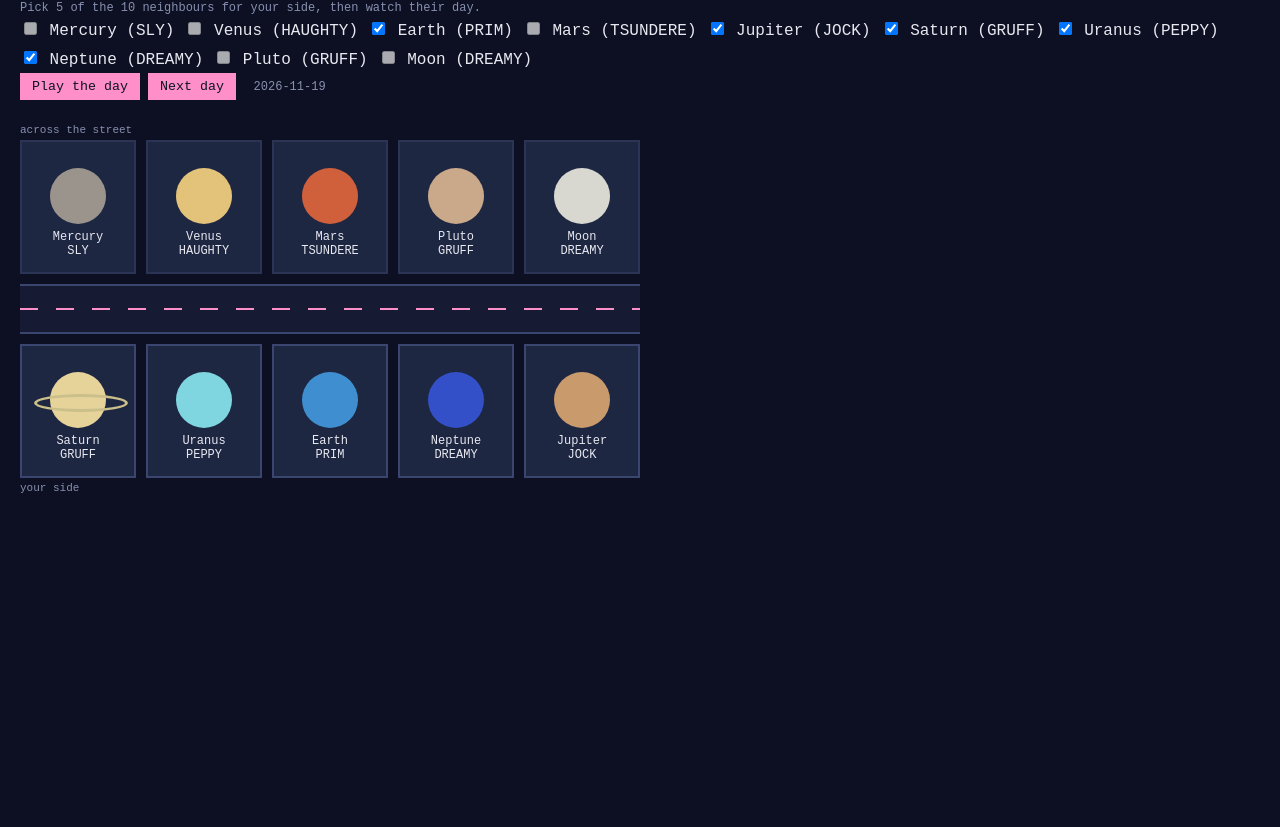
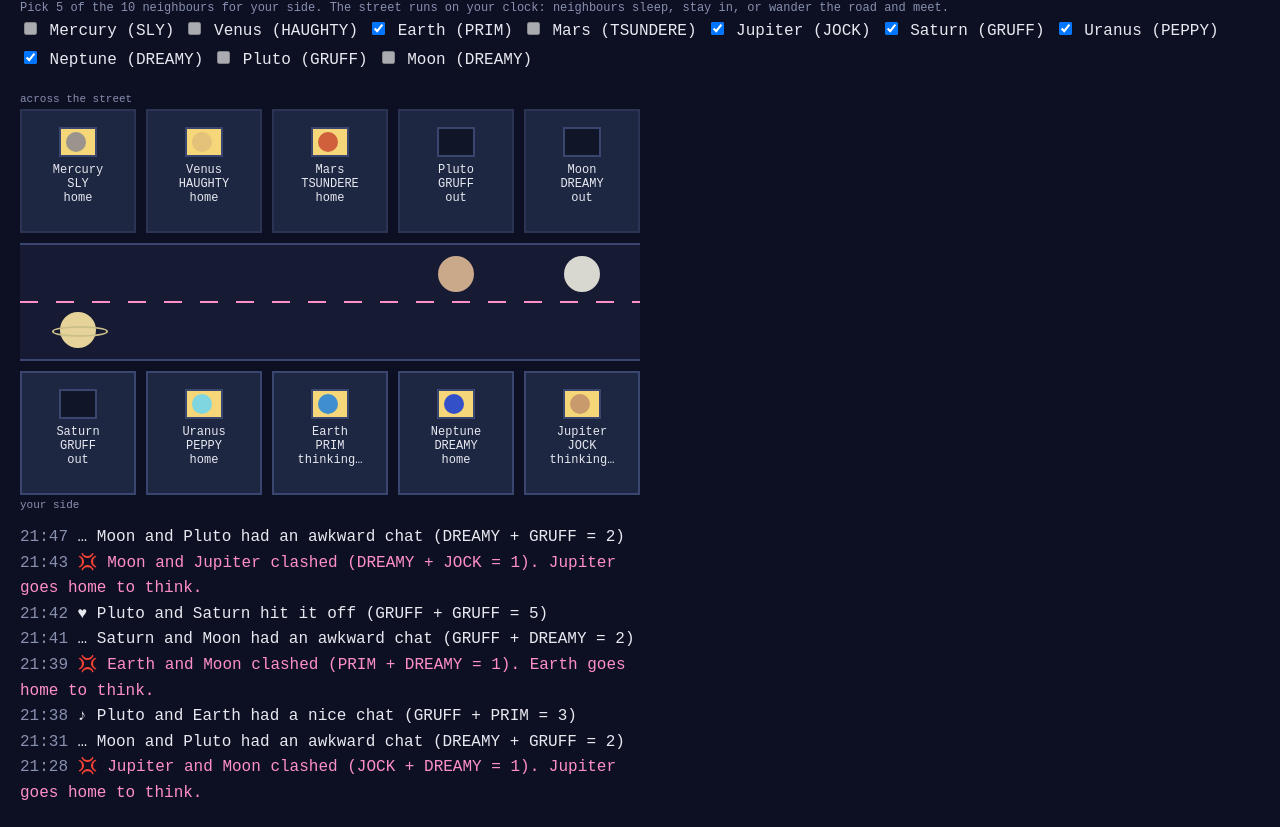
Before and after one commit to okayline/auto-talk, a website: page index.html in a window 1280 px wide. Shown: the part 54-881 px from the top of the page. Before the commit the page ends 800 px from the top, so only its background shows below. Drawn offline with Linux system fonts and the light colour scheme.

Commit message:
v0.4: the street runs on the real clock
Added sleep hours per type, home/out each hour, live meetings between neighbours who are out, 15-minute sulks and pair rests. Removed the Play the day / Next day buttons and playDay.

Co-Authored-By: Claude Opus 5.5 <noreply@anthropic.com>
Claude-Session: https://claude.ai/code/session_019egissoem3TVfe3TG99iZE

```diff
--- a/index.html
+++ b/index.html
@@ -8,58 +8,59 @@
   body { background: #0d1022; color: #e8e8f0; font-family: "Courier New", monospace; margin: 0; padding: 20px; }
   h1 { color: #ff8fc8; font-size: 20px; margin: 0 0 12px; }
   .pick label { display: inline-block; margin: 4px 10px 4px 0; cursor: pointer; }
-  .town { margin: 24px 0 8px; max-width: 620px; }
+  .clock { font-size: 18px; color: #ff8fc8; margin-left: 4px; }
+  .note { color: #8890b0; font-size: 12px; }
+  .town { margin: 20px 0 8px; max-width: 620px; }
   .row { display: grid; grid-template-columns: repeat(5, 1fr); gap: 10px; }
-  .road { height: 46px; margin: 10px 0; background: #161b33; border-top: 2px solid #3a4670; border-bottom: 2px solid #3a4670;
-          background-image: repeating-linear-gradient(90deg, #ff8fc8 0 18px, transparent 18px 36px); background-size: 100% 2px; background-repeat: no-repeat; background-position: 0 50%; }
   .side { font-size: 11px; color: #8890b0; margin: 4px 0; }
+  .house { height: 120px; background: #1d2742; border: 2px solid #3a4670; position: relative; text-align: center; }
   .house.across { border-color: #2c3456; }
-  .house { height: 130px; background: #1d2742; border: 2px solid #3a4670; position: relative; text-align: center; }
-  .house.inside { opacity: 0.45; }
-  .head { width: 56px; height: 56px; border-radius: 50%; margin: 26px auto 6px; position: relative; transition: transform .2s; }
-  .head.ringed::after { content: ""; position: absolute; left: -16px; top: 22px; width: 88px; height: 12px; border: 3px solid #cbbf8a; border-radius: 50%; }
+  .house.asleep { background: #111528; }
+  .window { width: 34px; height: 26px; margin: 16px auto 6px; border: 2px solid #3a4670; background: #111528; position: relative; }
+  .house.in .window { background: #f5d77a; }
+  .house.in .window .head { display: block; }
+  .window .head { display: none; position: absolute; left: 5px; top: 3px; width: 20px; height: 20px; }
+  .label { font-size: 12px; }
+  .road { margin: 10px 0; background: #161b33; border-top: 2px solid #3a4670; border-bottom: 2px solid #3a4670; padding: 6px 0; }
+  .lane { display: grid; grid-template-columns: repeat(5, 1fr); gap: 10px; height: 46px; }
+  .centre { height: 2px; background-image: repeating-linear-gradient(90deg, #ff8fc8 0 18px, transparent 18px 36px); margin: 4px 0; }
+  .spot { position: relative; display: flex; justify-content: center; align-items: center; }
+  .head { border-radius: 50%; position: relative; }
+  .spot .head { width: 36px; height: 36px; }
+  .head.ringed::after { content: ""; position: absolute; left: -22%; top: 40%; width: 144%; height: 18%; border: 2px solid #cbbf8a; border-radius: 50%; }
   .head.tilted { transform: rotate(90deg); }
-  .house.talking .head { transform: scale(1.12); }
-  .house.talking .head.tilted { transform: rotate(90deg) scale(1.12); }
-  .label { font-size: 12px; }
-  .bubble { position: absolute; top: -18px; right: -8px; background: #fff; color: #222; border-radius: 12px; padding: 2px 8px; font-size: 18px; display: none; }
-  .house.talking .bubble { display: block; }
-  .log { margin-top: 18px; line-height: 1.6; min-height: 1.6em; }
+  .bubble { position: absolute; top: -14px; right: 6px; background: #fff; color: #222; border-radius: 12px; padding: 0 7px; font-size: 16px; }
+  .log { margin-top: 14px; line-height: 1.6; max-width: 620px; }
   .log .clash { color: #ff8fc8; }
-  button { font-family: inherit; background: #ff8fc8; color: #0d1022; border: 0; padding: 6px 12px; cursor: pointer; margin-right: 8px; }
-  button:disabled { opacity: .4; cursor: default; }
-  .note { color: #8890b0; font-size: 12px; }
+  .log .time { color: #8890b0; }
 </style>
 </head>
 <body>
-<h1>auto-talk</h1>
-<div class="note">Pick 5 of the 10 neighbours for your side, then watch their day.</div>
+<h1>auto-talk <span class="clock" id="clock"></span></h1>
+<div class="note">Pick 5 of the 10 neighbours for your side. The street runs on your clock: neighbours sleep, stay in, or wander the road and meet.</div>
 <div class="pick" id="pick"></div>
-<button id="play">Play the day</button><button id="next">Next day</button>
-<span class="note" id="day"></span>
 <div class="town">
   <div class="side">across the street</div>
   <div class="row" id="across"></div>
-  <div class="road"></div>
-  <div class="row" id="street"></div>
+  <div class="road">
+    <div class="lane" id="laneAcross"></div>
+    <div class="centre"></div>
+    <div class="lane" id="laneMine"></div>
+  </div>
+  <div class="row" id="mine"></div>
   <div class="side">your side</div>
 </div>
 <div class="log" id="log"></div>
 
 <script type="module">
-import { PLANETS, playDay } from './sim.js';
+import { PLANETS, streetHour } from './sim.js';
 
 const KEY = 'auto-talk';
-const load = () => { try { return JSON.parse(localStorage.getItem(KEY)) || {}; } catch { return {}; } };
-const save = (s) => { try { localStorage.setItem(KEY, JSON.stringify(s)); } catch {} };
-
-const today = () => new Date().toLocaleDateString('en-CA'); // YYYY-MM-DD, local time
-const addDays = (ymd, n) => { const d = new Date(ymd + 'T12:00:00'); d.setDate(d.getDate() + n); return d.toLocaleDateString('en-CA'); };
-
-let state = load();
-state.day ||= today();
-state.residents ||= ['saturn', 'uranus', 'earth', 'neptune', 'jupiter'];
-state.thinking ||= [];
+let saved = {};
+try { saved = JSON.parse(localStorage.getItem(KEY)) || {}; } catch {}
+let mine = Array.isArray(saved.residents) && saved.residents.length === 5 ? saved.residents : ['saturn', 'uranus', 'earth', 'neptune', 'jupiter'];
+const ids = Object.keys(PLANETS);
+const others = () => ids.filter((id) => !mine.includes(id));
 
 const pick = document.getElementById('pick');
 for (const [id, p] of Object.entries(PLANETS)) {
@@ -68,74 +69,61 @@ for (const [id, p] of Object.entries(PLANETS)) {
   pick.append(l);
 }
 const boxes = [...pick.querySelectorAll('input')];
-const syncBoxes = () => {
-  for (const b of boxes) { b.checked = state.residents.includes(b.value); b.disabled = !b.checked && state.residents.length >= 5; }
-};
+const syncBoxes = () => { for (const b of boxes) { b.checked = mine.includes(b.value); b.disabled = !b.checked && mine.length >= 5; } };
 pick.addEventListener('change', () => {
-  state.residents = boxes.filter((b) => b.checked).map((b) => b.value);
-  state.thinking = [];
-  save(state); syncBoxes(); drawStreet();
+  mine = boxes.filter((b) => b.checked).map((b) => b.value);
+  if (mine.length === 5) { try { localStorage.setItem(KEY, JSON.stringify({ residents: mine })); } catch {} }
+  syncBoxes(); draw();
 });
 
-const street = document.getElementById('street');
-const across = document.getElementById('across');
-const houses = {};
-function drawStreet() {
-  street.innerHTML = '';
-  across.innerHTML = '';
-  // Across the street: the 5 you didn't pick. They don't take part in the day yet.
-  const others = Object.keys(PLANETS).filter((id) => !state.residents.includes(id));
-  for (const id of others) {
-    const h = document.createElement('div');
-    const p = PLANETS[id];
-    h.className = 'house across';
-    h.innerHTML = `<div class="head${id === 'saturn' ? ' ringed' : ''}${id === 'uranus' ? ' tilted' : ''}" style="background:${p.color}"></div><div class="label">${p.name}<br>${p.type}</div>`;
-    across.append(h);
+const head = (id) => `<div class="head${id === 'saturn' ? ' ringed' : ''}${id === 'uranus' ? ' tilted' : ''}" style="background:${PLANETS[id].color}"></div>`;
+const hhmm = (h, m) => `${String(h).padStart(2, '0')}:${String(m).padStart(2, '0')}`;
+const WORD = { asleep: 'asleep 💤', in: 'home', out: 'out' };
+
+function draw() {
+  const now = new Date();
+  const date = now.toLocaleDateString('en-CA'), h = now.getHours(), m = now.getMinutes();
+  document.getElementById('clock').textContent = hhmm(h, m);
+  if (mine.length !== 5) { document.getElementById('log').textContent = 'Pick 5 neighbours for your side.'; return; }
+
+  const street = streetHour(ids, date, h, m);
+  const talking = street.meetings.filter((x) => x.minute === m); // the meeting happening this minute, if any
+  const bubbleFor = {};
+  for (const x of talking) { bubbleFor[x.a] = x.emote; bubbleFor[x.b] = x.emote; }
+
+  const fill = (rowId, laneId, list, across) => {
+    const row = document.getElementById(rowId), lane = document.getElementById(laneId);
+    row.innerHTML = ''; lane.innerHTML = '';
+    for (const id of list) {
+      const where = street.where[id];
+      const sulk = street.sulking.includes(id) && where === 'in';
+      const house = document.createElement('div');
+      house.className = `house ${where}${across ? ' across' : ''}`;
+      house.innerHTML = `<div class="window">${head(id)}</div><div class="label">${PLANETS[id].name}<br>${PLANETS[id].type}<br>${sulk ? 'thinking…' : WORD[where]}</div>`;
+      row.append(house);
+      const spot = document.createElement('div');
+      spot.className = 'spot';
+      if (where === 'out') spot.innerHTML = head(id) + (bubbleFor[id] ? `<div class="bubble">${bubbleFor[id]}</div>` : '');
+      lane.append(spot);
+    }
+  };
+  fill('across', 'laneAcross', others(), true);
+  fill('mine', 'laneMine', mine, false);
+
+  const log = document.getElementById('log');
+  const recent = street.meetings.slice(-8).reverse();
+  log.innerHTML = recent.length ? '' : 'Nobody has met yet this hour.';
+  for (const x of recent) {
+    const line = document.createElement('div');
+    line.className = x.score === 1 ? 'clash' : '';
+    line.innerHTML = `<span class="time">${hhmm(h, x.minute)}</span> ${x.emote} ${PLANETS[x.a].name} and ${PLANETS[x.b].name} ${x.reason} (${PLANETS[x.a].type} + ${PLANETS[x.b].type} = ${x.score})`
+      + (x.sulks ? `. ${PLANETS[x.sulks].name} goes home to think.` : '');
+    log.append(line);
   }
-  for (const id of state.residents) {
-    const p = PLANETS[id];
-    const h = document.createElement('div');
-    h.className = 'house' + (state.thinking.includes(id) ? ' inside' : '');
-    h.innerHTML = `<div class="head${id === 'saturn' ? ' ringed' : ''}${id === 'uranus' ? ' tilted' : ''}" style="background:${p.color}"></div>
-      <div class="label">${p.name}<br>${state.thinking.includes(id) ? 'thinking…' : p.type}</div><div class="bubble"></div>`;
-    street.append(h); houses[id] = h;
-  }
-  document.getElementById('day').textContent = state.day;
 }
 
-const log = document.getElementById('log');
-const wait = (ms) => new Promise((r) => setTimeout(r, ms));
-const playBtn = document.getElementById('play'), nextBtn = document.getElementById('next');
-
-playBtn.onclick = async () => {
-  if (state.residents.length !== 5) { log.textContent = 'Pick 5 neighbours first.'; return; }
-  playBtn.disabled = nextBtn.disabled = true;
-  drawStreet(); log.innerHTML = '';
-  const { meetings, thinking } = playDay(state.day, state.residents, state.thinking);
-  if (!meetings.length) log.textContent = 'Nobody came out today.';
-  for (const m of meetings) {
-    for (const id of [m.a, m.b]) { houses[id].classList.add('talking'); houses[id].querySelector('.bubble').textContent = m.emote; }
-    const line = document.createElement('div');
-    line.className = m.score === 1 ? 'clash' : '';
-    line.textContent = `${PLANETS[m.a].name} and ${PLANETS[m.b].name} ${m.reason} (${PLANETS[m.a].type} + ${PLANETS[m.b].type} = ${m.score})`
-      + (m.sulks ? `. ${PLANETS[m.sulks].name} will stay in tomorrow.` : '');
-    log.append(line);
-    await wait(1400);
-    for (const id of [m.a, m.b]) houses[id].classList.remove('talking');
-    await wait(300);
-  }
-  state.pending = thinking; save(state);
-  playBtn.disabled = nextBtn.disabled = false;
-};
-
-nextBtn.onclick = () => {
-  state.day = addDays(state.day, 1);
-  state.thinking = state.pending || [];
-  delete state.pending;
-  save(state); drawStreet(); log.innerHTML = '';
-};
-
-syncBoxes(); drawStreet();
+syncBoxes(); draw();
+setInterval(draw, 10000);
 </script>
 </body>
 </html>
--- a/sim.js
+++ b/sim.js
@@ -39,9 +39,23 @@ export const OUTCOME = {
   1: { emote: '💢', reason: 'clashed' },
 };
 
-export const MEETINGS_A_DAY = 10;
+// Hours asleep, local time [fall asleep, wake up]. New Leaf's hours (Nookipedia, personality pages);
+// SLY and TSUNDERE are guesses (not found).
+export const SLEEP = {
+  PRIM: [0, 6], JOCK: [0, 7], DREAMY: [23, 9], PEPPY: [1, 9],
+  HAUGHTY: [2, 9.5], GRUFF: [4, 10], SLY: [2, 9], TSUNDERE: [1, 8],
+};
+export function isAsleep(type, hour) {
+  const [a, b] = SLEEP[type];
+  return a < b ? hour >= a && hour < b : hour >= a || hour < b;
+}
 
-// Small seeded random (mulberry32) from a string such as "2026-11-19".
+export const OUT_CHANCE = 0.6;     // awake neighbours outside for an hour
+export const MEET_CHANCE = 0.5;    // a meeting in a given minute, when 2 or more are out
+export const SULK_MINUTES = 15;    // after a clash, one of the two stays in this long
+export const PAIR_REST = 15;       // a pair who just met don't meet again for this long
+
+// Small seeded random (mulberry32) from a string.
 function rng(seedText) {
   let h = 1779033703 ^ seedText.length;
   for (let i = 0; i < seedText.length; i++) {
@@ -58,27 +72,45 @@ function rng(seedText) {
   };
 }
 
-// One day on the street.
-// residents: 5 planet ids. thinking: ids who stay in today (they clashed yesterday).
-// Returns the meetings in order and who stays in tomorrow.
-export function playDay(seedText, residents, thinking = []) {
-  const rand = rng(seedText + '|' + residents.join(','));
-  const out = residents.filter((id) => !thinking.includes(id));
+// Where a neighbour is at a given time: asleep, in (awake at home) or out (wandering the road).
+// Out or in is decided once per hour, the same for everyone who opens the page.
+export function whereIs(id, date, hour, minute) {
+  if (isAsleep(PLANETS[id].type, hour + minute / 60)) return 'asleep';
+  return rng(`${date}|${hour}|${id}`)() < OUT_CHANCE ? 'out' : 'in';
+}
+
+// The street's hour so far: minute by minute, neighbours who are out may meet.
+// After a clash one of the two sulks inside for SULK_MINUTES ("thinking", like New Leaf).
+// A pair who just met won't meet again for PAIR_REST minutes.
+// ids: all 10 neighbours on the street. Returns the meetings, who's sulking, and where everyone is now.
+export function streetHour(ids, date, hour, nowMinute) {
+  const sulkUntil = {};
+  const lastMet = {};
   const meetings = [];
-  const tomorrow = new Set();
-  if (out.length < 2) return { meetings, thinking: [] };
-  for (let i = 0; i < MEETINGS_A_DAY; i++) {
-    const a = out[Math.floor(rand() * out.length)];
-    let b = a;
-    while (b === a) b = out[Math.floor(rand() * out.length)];
+  const sulky = (id, m) => sulkUntil[id] !== undefined && m < sulkUntil[id];
+  for (let m = 0; m <= nowMinute; m++) {
+    const out = ids.filter((id) => !sulky(id, m) && whereIs(id, date, hour, m) === 'out');
+    const rand = rng(`${date}|${hour}|${m}|meet`);
+    if (out.length < 2 || rand() >= MEET_CHANCE) continue;
+    const pairs = [];
+    for (let i = 0; i < out.length; i++) for (let j = i + 1; j < out.length; j++) {
+      const key = out[i] + '+' + out[j];
+      if (lastMet[key] === undefined || m - lastMet[key] >= PAIR_REST) pairs.push([out[i], out[j], key]);
+    }
+    if (!pairs.length) continue;
+    const [x, y, key] = pairs[Math.floor(rand() * pairs.length)];
+    const [a, b] = rand() < 0.5 ? [x, y] : [y, x];
+    lastMet[key] = m;
     const score = points(PLANETS[a].type, PLANETS[b].type);
-    const meeting = { a, b, score, ...OUTCOME[score] };
-    if (score === 1) {
-      // After a clash one of the two sulks and stays in tomorrow ("thinking", like New Leaf).
-      meeting.sulks = rand() < 0.5 ? a : b;
-      tomorrow.add(meeting.sulks);
-    }
+    const meeting = { minute: m, a, b, score, ...OUTCOME[score] };
+    if (score === 1) { meeting.sulks = rand() < 0.5 ? a : b; sulkUntil[meeting.sulks] = m + SULK_MINUTES; }
     meetings.push(meeting);
   }
-  return { meetings, thinking: [...tomorrow] };
+  const where = {};
+  const sulking = [];
+  for (const id of ids) {
+    where[id] = whereIs(id, date, hour, nowMinute);
+    if (where[id] !== 'asleep' && sulky(id, nowMinute)) { where[id] = 'in'; sulking.push(id); }
+  }
+  return { meetings, sulking, where };
 }
```
Also changed, not shown: test.mjs (+24 -11 lines), CHANGELOG.md, README.md.
